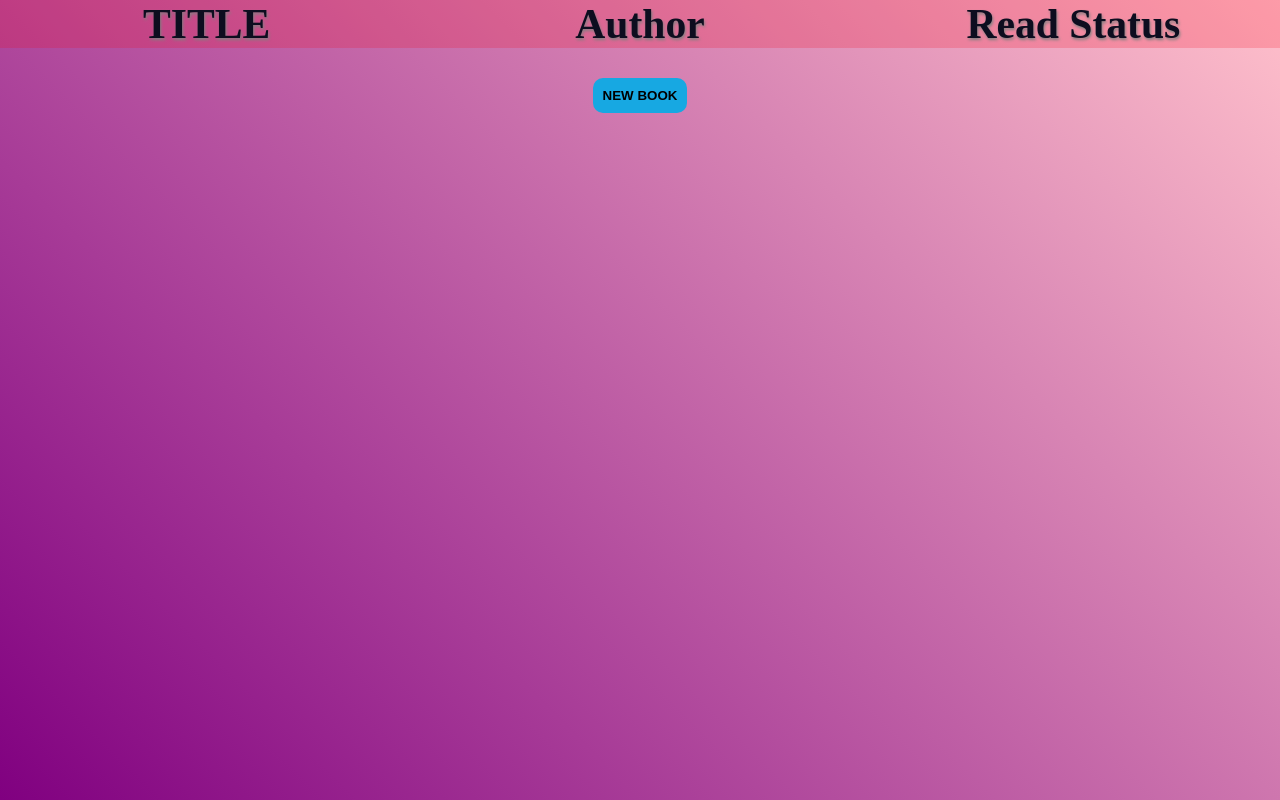
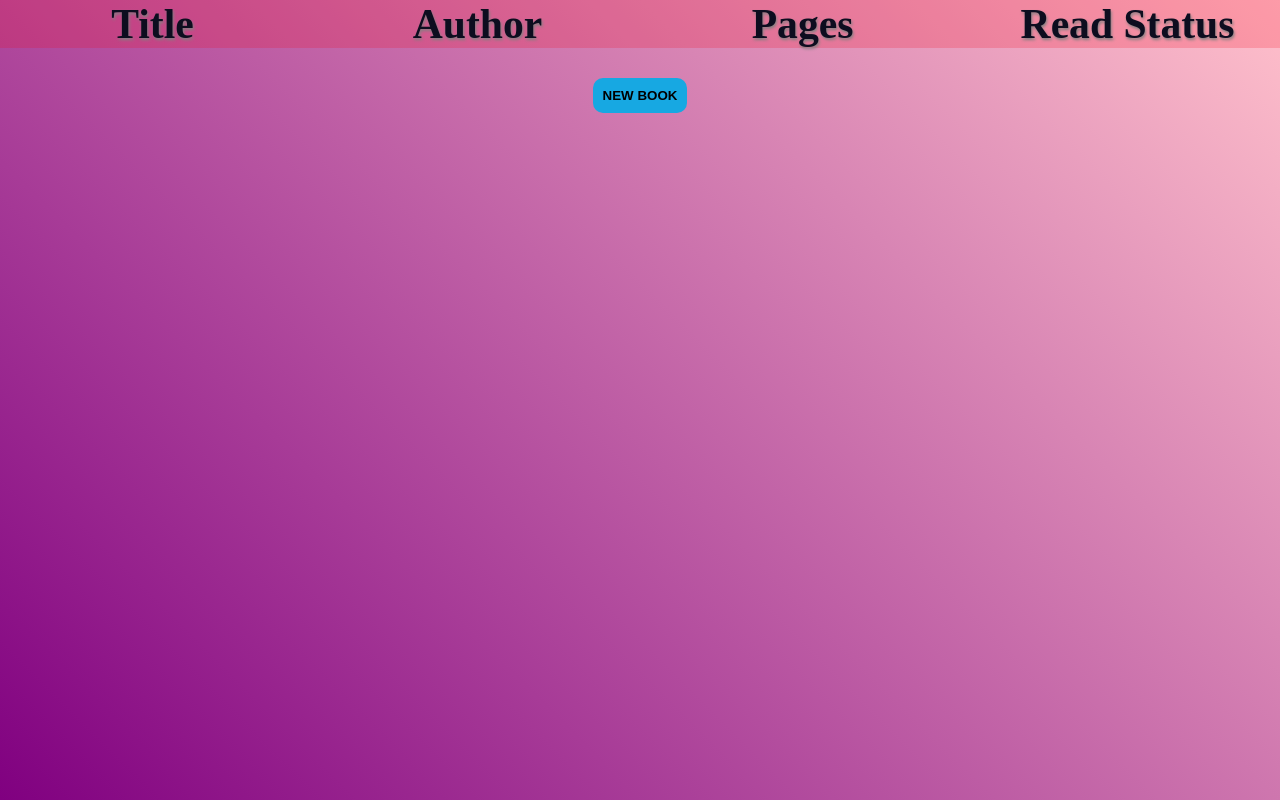
Before and after one commit to Bennyjoez/book-library, a plain HTML site: page index.html in a window 1280 px wide. Drawn offline with Linux system fonts and the light colour scheme.

Commit message:
Create a number of pages section in the page

```diff
--- a/index.html
+++ b/index.html
@@ -11,8 +11,9 @@
 <body>
     <header>
         <div class="titles">
-            <h1 class="title">TITLE</h1>
+            <h1 class="title">Title</h1>
             <h1 class="author">Author</h1>
+            <h1 class="pages">Pages</h1>
             <h1 class="readStatus">Read Status</h1>
         </div>
     </header>
--- a/script.js
+++ b/script.js
@@ -99,6 +99,7 @@ function displayBooks (myLibrary) {
             <div class="book-item">
                 <h2 class="title">${book.title}</h2>
                 <p class="author">${book.author}</p>
+                <p class="pageNo">${book.pages}</p>
                 <p class="readStatus">${readOrNot}</p>
             </div>
             `
--- a/styles.css
+++ b/styles.css
@@ -22,7 +22,7 @@ body {
 }
 .titles, .book-item {
     display: grid;
-    grid-template: 1fr / repeat(3, 1fr);
+    grid-template: 1fr / repeat(4, 1fr);
     gap: 20px;
     text-align: center;
     align-items: center;
```
